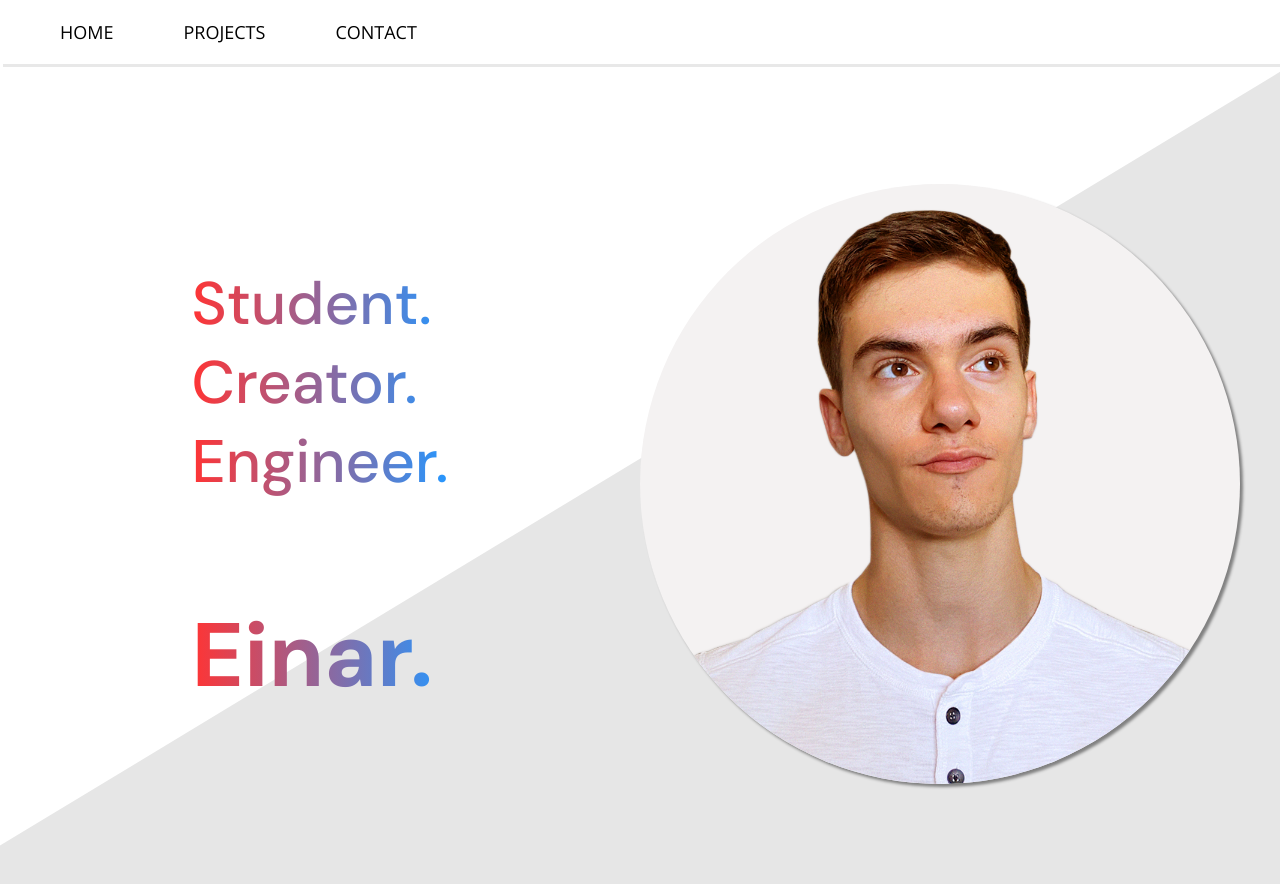
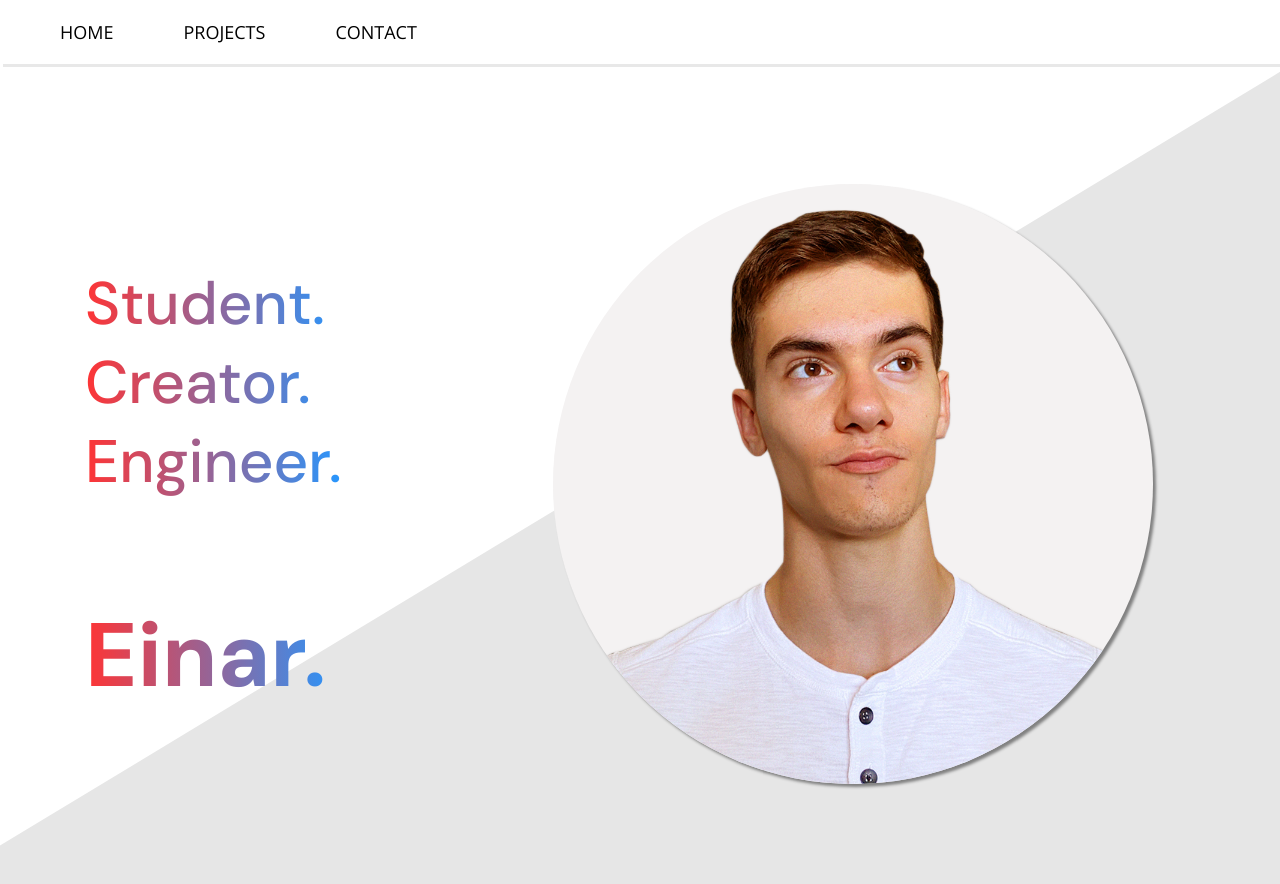
Before and after one commit to EinarBalan/EinarBalan.github.io, a Jekyll site: the page built from index.markdown, in a window 1280 px wide and 900 px high. Shown: the top 884 px of the window. Built offline with Jekyll 4.4.1, drawn with Linux system fonts in a browser that asks for light colours.

Commit message:
Improved responsive home

```diff
--- a/_sass/home.scss
+++ b/_sass/home.scss
@@ -1,12 +1,22 @@
 #home {
+    margin: 0px;
     display: flex;
+    flex-direction: column;
+    text-align: center;
+    height: 95vh;
+    width: 100%;
+    align-items: center;
+    justify-content: center;
+    @media (min-width: $tablet-width) {
         flex-direction: row;
-    text-align: center;
+        align-items: flex-start;
         height: 100vh;
+        @media (min-height: $tablet-height) {
             background-image: url("../img/Home\ Background.svg");
             background-repeat: no-repeat;
             background-size: cover;
-    margin: 0px;
+        }
+    }
 }
 
 .headline {
@@ -18,52 +28,77 @@
     font-family: $header-font;
     font-size: $header-font-size;
     font-weight: 500;
+    width: 100%;
+    height: 10%;
+    @media (min-width: $tablet-width) {
+        width: 50%;
+        height: 450px;
         margin-top: 200px;
-    width: 100%;
-    @media (min-width: $desktop-width) {
-        width: 50%;
     }
-    height: 450px;
 }
 #headline-text {
     display: flex;
     flex-direction: column;
-    justify-content: space-between;
     margin: 30px;
     height: 100%;
+    color: $port-blue;
+    justify-content: center;
+    @media (min-width: $tablet-width) {
+        justify-content: space-between;
         background: $red-blue-gradient;
         -webkit-background-clip: text;
         -webkit-text-fill-color: transparent;
     }
+}
+#upperheadline {
+    display: none;
+    @media (min-width: $tablet-width) {
+        display: inline;
+    }
+}
+
 #headline-text-large {
     font-weight: 800;
     font-size: 1.5em;
     transition: 0.3s;
+    margin-top: 25px;
+    @media (min-width: $tablet-width) {
+        margin-top: 0px;
         -webkit-text-fill-color: transparent;
+    }
 }
 
 .profile-picture-container {
-    width: 0%;
-    @media (min-width: $desktop-width) {
-        width: 50%;
+    width: 100%;
+    display: flex;
+    padding: 5%;
+    justify-content: center;
+    align-items: center;
+    @media (min-width: $tablet-width) {
+        margin-top: 120px;
+        padding: 0%;
     }
-    display: flex;
-    margin-top: 120px;
-    // justify-content: center;
-    // align-items: center;
+    @media (max-height: 768px) {
+        display: none;
+    }
 }
 
 #profile-picture {
-    display: none;
+    max-width: 100%;
+    max-height: 100%;
+    max-height: 600px;
     background-color: rgb(244, 242, 242);
-    @media (min-width: $desktop-width) {
+    border-radius: 50%;
+    box-shadow: 3px 3px 3px gray;
+    @media (min-width: $tablet-width) {
         display: inline;
         // object-fit: cover;
         width: 600px;
         height: 600px;
+
     }
-    border-radius: 50%;
-    box-shadow: 3px 3px 3px gray;
+
+
 }
 
 #headline-text-large:hover {
--- a/_sass/site.scss
+++ b/_sass/site.scss
@@ -15,7 +15,7 @@ body {
     top: 0;
     display: flex;
     flex-direction: row;
-    justify-content: center;
+    justify-content: space-evenly;
     @media (min-width: $desktop-width) {
         justify-content: flex-start;
 
@@ -30,8 +30,10 @@ body {
 .navbar-item {
     display: flex;
     align-items: center;
-    margin-left: 35px;
-    margin-right: 35px;
+    @media (min-width: $desktop-width) {
+        margin-left: 35px;
+        margin-right: 35px;
+    }
     padding-top: 20px;
     padding-bottom: 20px;
 }
--- a/_sass/variables.scss
+++ b/_sass/variables.scss
@@ -13,4 +13,5 @@ $body-font-size: 18px;
 
 //sizes
 $desktop-width: 1120px;
-$tablet-width: 850px;
+$tablet-width: 1024px;
+$tablet-height: 768px;
```
Lines whose indentation alone changed are shown as unchanged.
